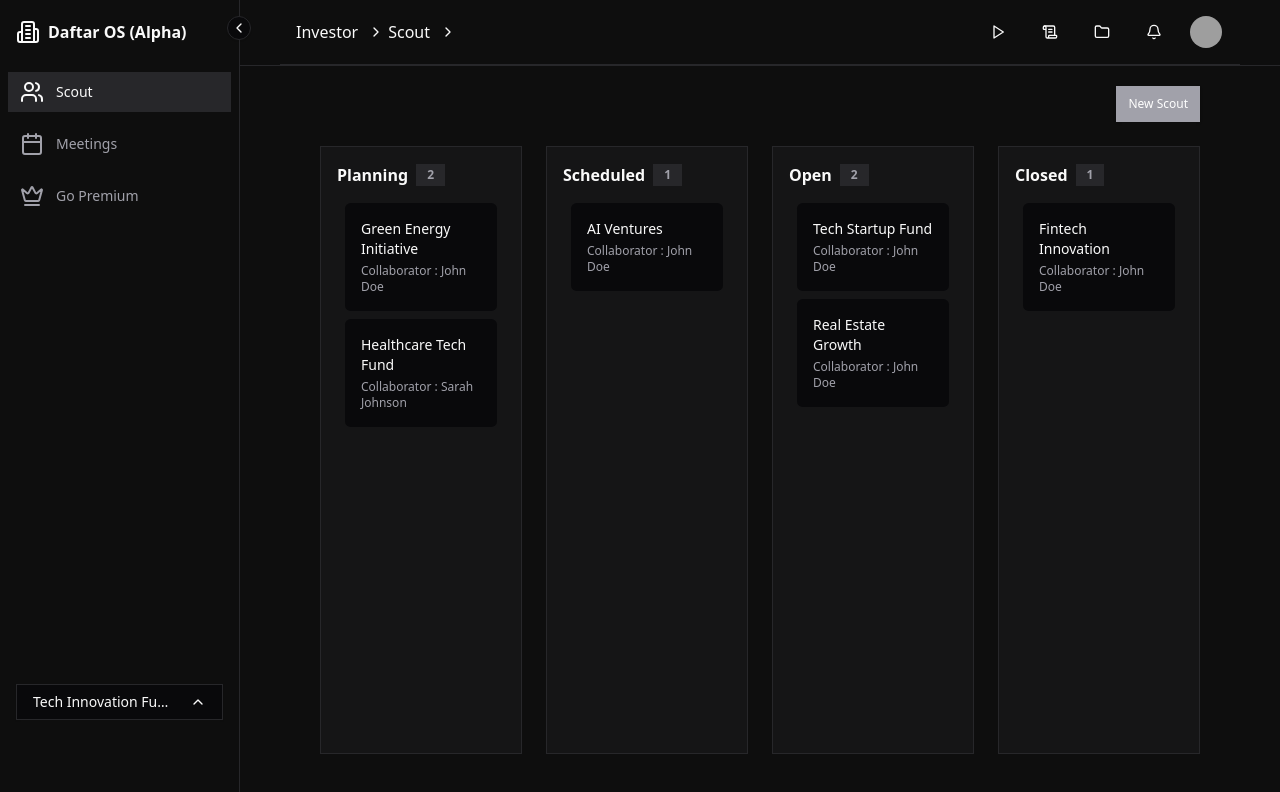
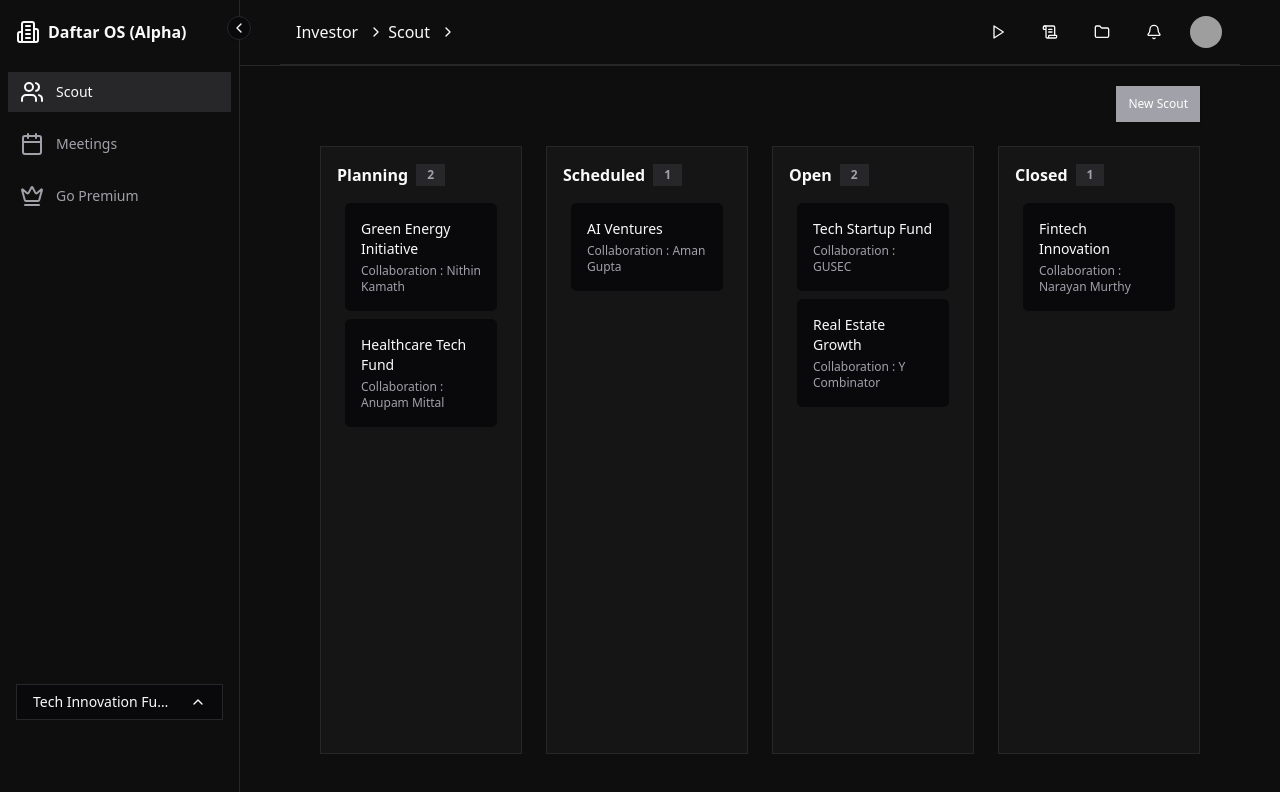
Before and after one commit to AESiR-0/daftar-scout, a Next.js app: page /investor/scout in a window 1280 px wide. Shown: the top 792 px of the page. Built offline with nearby package versions, Linux system fonts and the light colour scheme; grey boxes are pictures that could not be loaded.

Commit message:
changed: names of the scout posters

```diff
--- a/app/investor/(auth)/scout/page.tsx
+++ b/app/investor/(auth)/scout/page.tsx
@@ -10,38 +10,38 @@ const scouttatus = {
   planning: [
     {
       title: "Green Energy Initiative",
-      postedby: "John Doe",
+      postedby: "Nithin Kamath",
       status: "Planning",
     },
     {
       title: "Healthcare Tech Fund",
-      postedby: "Sarah Johnson",
+      postedby: "Anupam Mittal",
       status: "Planning",
     },
   ],
   scheduled: [
     {
       title: "AI Ventures",
-      postedby: "John Doe",
+      postedby: "Aman Gupta",
       status: "Scheduled",
     },
   ],
   open: [
     {
       title: "Tech Startup Fund",
-      postedby: "John Doe",
+      postedby: "GUSEC",
       status: "Open",
     },
     {
       title: "Real Estate Growth",
-      postedby: "John Doe",
+      postedby: "Y Combinator",
       status: "Open",
     },
   ],
   closed: [
     {
       title: "Fintech Innovation",
-      postedby: "John Doe",
+      postedby: "Narayan Murthy",
       status: "Closed",
     },
   ],
@@ -100,7 +100,7 @@ export default function scoutPage() {
                 >
                   <div className="p-4 m-2 rounded-[0.35rem]  hover:border-muted-foreground hover:border   bg-background transition-colors">
                     <h3 className="font-medium text-sm text-foreground">{program.title}</h3>
-                    <p className="text-xs text-muted-foreground mt-1"> Collaborator : <span className="font-medium">{program.postedby}</span></p>
+                    <p className="text-xs text-muted-foreground mt-1"> Collaboration : <span className="font-medium">{program.postedby}</span></p>
                   </div>
                 </Link>
               ))}
```
